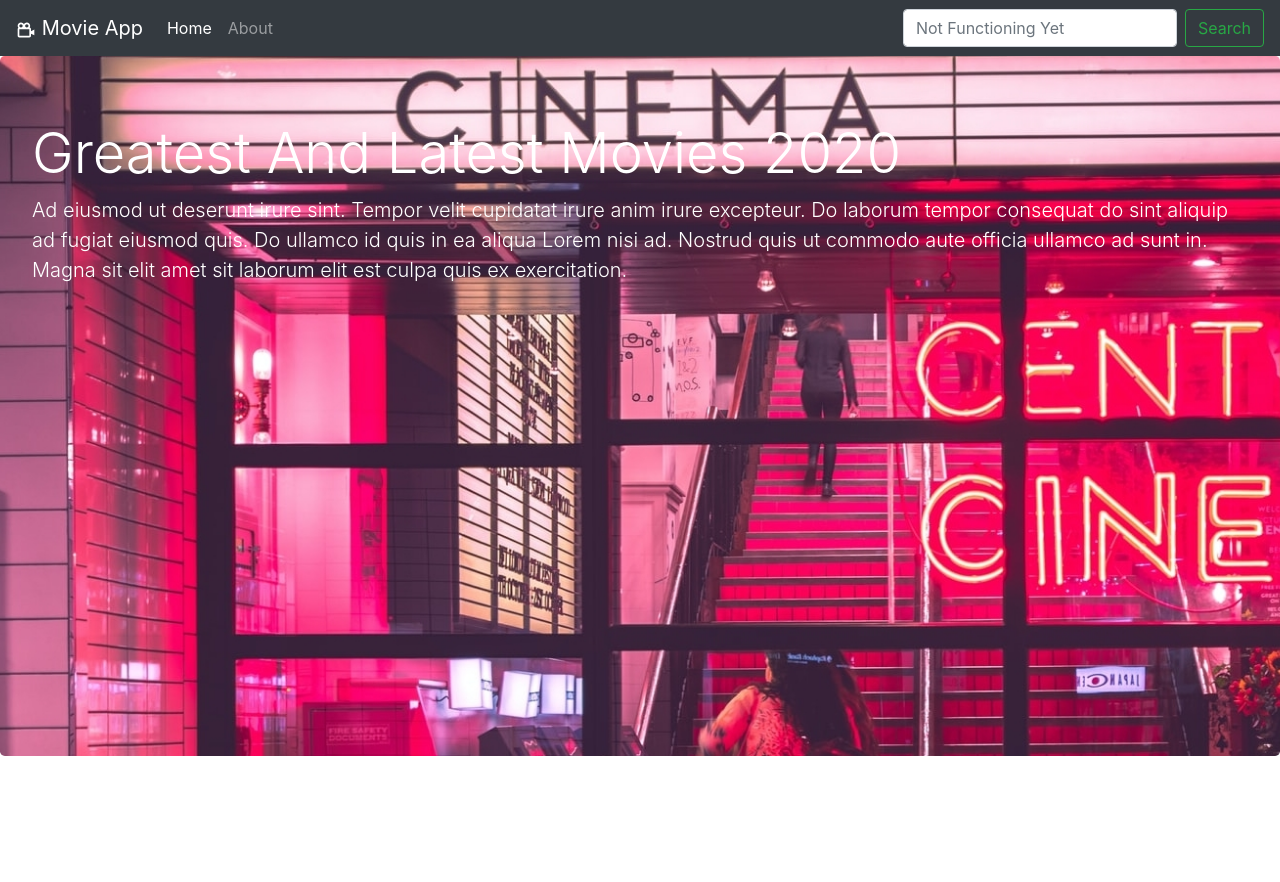
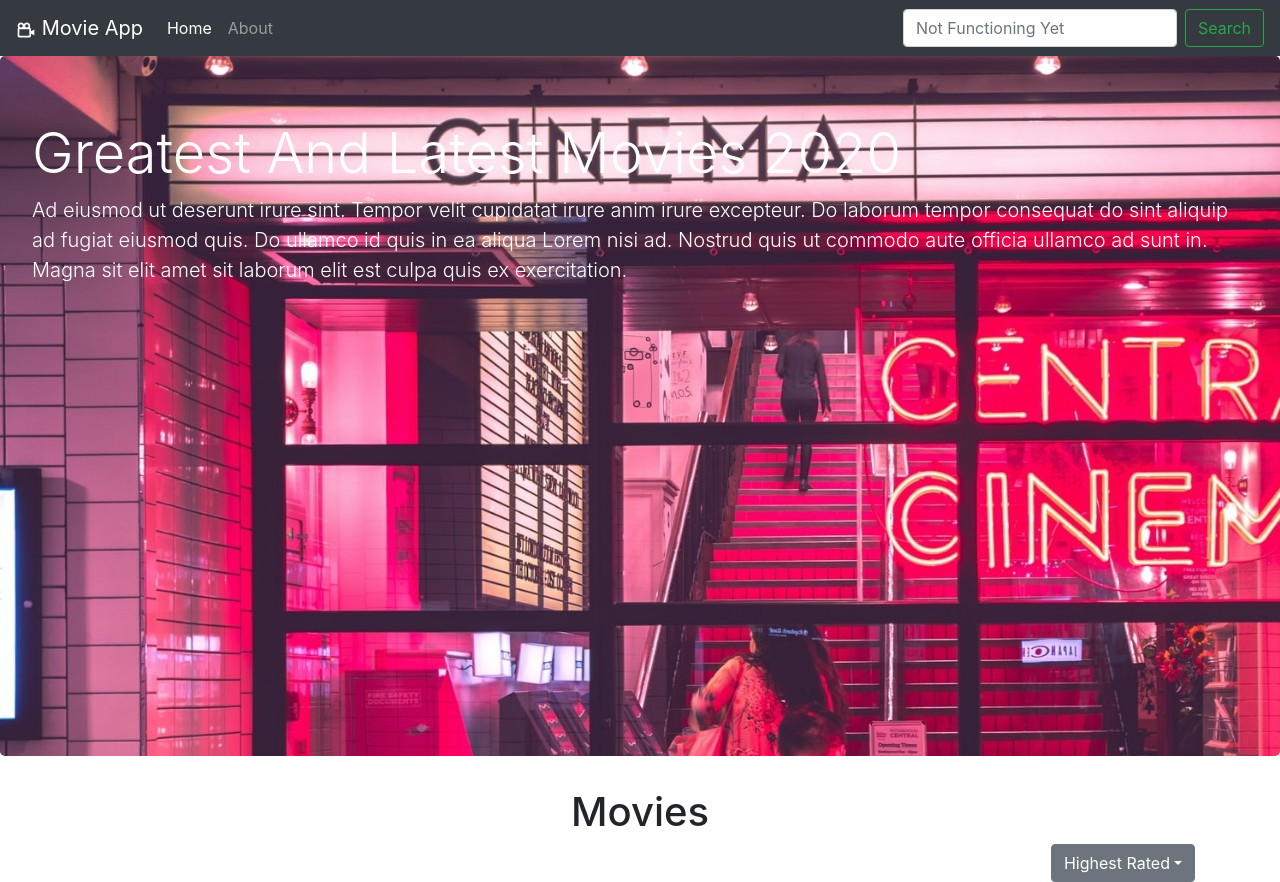
Before and after one commit to russtelen/MOVIEHUB, a React (Create React App) app in the folder my-app/: page / in a window 1280 px wide. Before the commit the page ends 800 px from the top, so only its background shows below. Built offline with nearby package versions, Linux system fonts and the light colour scheme.

Commit message:
add filter button and title in Main component

```diff
--- a/my-app/src/App.js
+++ b/my-app/src/App.js
@@ -1,8 +1,15 @@
+import React from "react";
 import "./App.css";
 import Header from "./components/Header/Header";
+import Main from "./components/Main/Main";
 
 function App() {
-  return <Header />;
+  return (
+    <React.Fragment>
+      <Header />
+      <Main />
+    </React.Fragment>
+  );
 }
 
 export default App;
--- /dev/null
+++ b/my-app/src/components/Main/Main.js
@@ -0,0 +1,20 @@
+import React, { Component } from "react";
+import MainFilter from "./MainFilter";
+
+class Main extends Component {
+  state = {};
+  render() {
+    return (
+      <div className="container">
+        <div className="text-center">
+          <h1>Movies</h1>
+        </div>
+        <div className="d-flex justify-content-end">
+          <MainFilter />
+        </div>
+      </div>
+    );
+  }
+}
+
+export default Main;
--- /dev/null
+++ b/my-app/src/components/Main/MainFilter.js
@@ -0,0 +1,34 @@
+import React, { Component } from "react";
+
+class MainFilter extends Component {
+  state = {};
+  render() {
+    return (
+      <div className="dropdown">
+        <button
+          className="btn btn-secondary dropdown-toggle"
+          type="button"
+          id="dropdownMenuButton"
+          data-toggle="dropdown"
+          aria-haspopup="true"
+          aria-expanded="false"
+        >
+          Highest Rated
+        </button>
+        <div className="dropdown-menu" aria-labelledby="dropdownMenuButton">
+          <a className="dropdown-item" href="index.html">
+            Highest Rated
+          </a>
+          <a className="dropdown-item" href="index.html">
+            Recently Released
+          </a>
+          <a className="dropdown-item" href="index.html">
+            Coming Soon
+          </a>
+        </div>
+      </div>
+    );
+  }
+}
+
+export default MainFilter;
```
